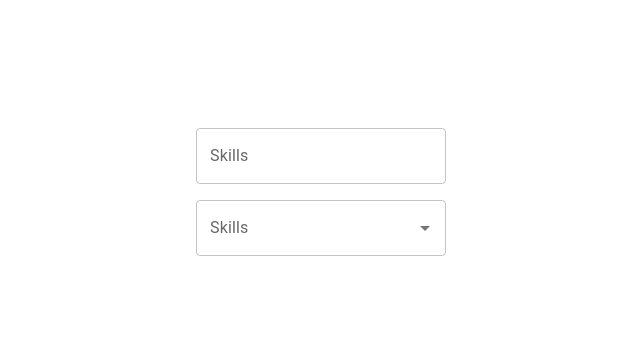
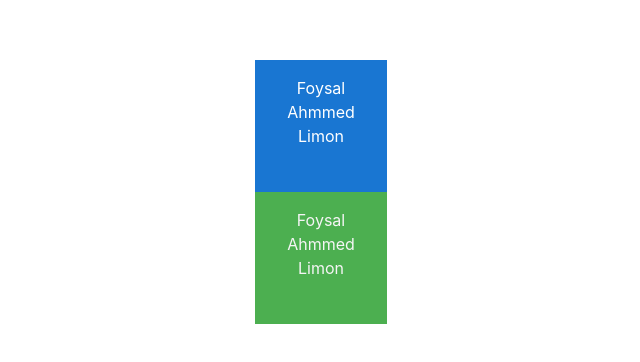
Before and after one commit to ifoysalahmmed/material-demo, a React (Vite) app: page / in a window 1280 px wide. Shown: the part 208-570 px from the top of the page, without its empty margins (319-959 px from the left). Built offline with nearby package versions, Linux system fonts and the light colour scheme.

Commit message:
added MuiBoxLayout

```diff
--- a/src/App.jsx
+++ b/src/App.jsx
@@ -1,5 +1,6 @@
 import "./App.css";
-import MuiAutocomplete from "./components/MuiAutocomplete";
+// import MuiAutocomplete from "./components/MuiAutocomplete";
+import MuiBoxLayout from "./components/MuiBoxLayout";
 // import MuiButton from "./components/MuiButton";
 // import MuiCheckbox from "./components/MuiCheckbox";
 // import MuiRadioButton from "./components/MuiRadioButton";
@@ -20,7 +21,8 @@ const App = () => {
       {/* <MuiCheckbox /> */}
       {/* <MuiSwitch /> */}
       {/* <MuiRating /> */}
-      <MuiAutocomplete />
+      {/* <MuiAutocomplete /> */}
+      <MuiBoxLayout />
     </>
   );
 };
--- /dev/null
+++ b/src/components/MuiBoxLayout.jsx
@@ -0,0 +1,32 @@
+import { Box } from "@mui/material";
+
+const MuiBoxLayout = () => {
+  return (
+    <>
+      <Box
+        sx={{
+          backgroundColor: "primary.main",
+          color: "white",
+          height: "100px",
+          width: "100px",
+          padding: "16px",
+          "&:hover": {
+            backgroundColor: "primary.light",
+          },
+        }}
+      >
+        Foysal Ahmmed Limon
+      </Box>
+      <Box
+        display="flex"
+        height="100px"
+        width="100px"
+        bgcolor="success.light"
+        color="whitesmoke"
+        p={2}
+      >Foysal Ahmmed Limon</Box>
+    </>
+  );
+};
+
+export default MuiBoxLayout;
```
